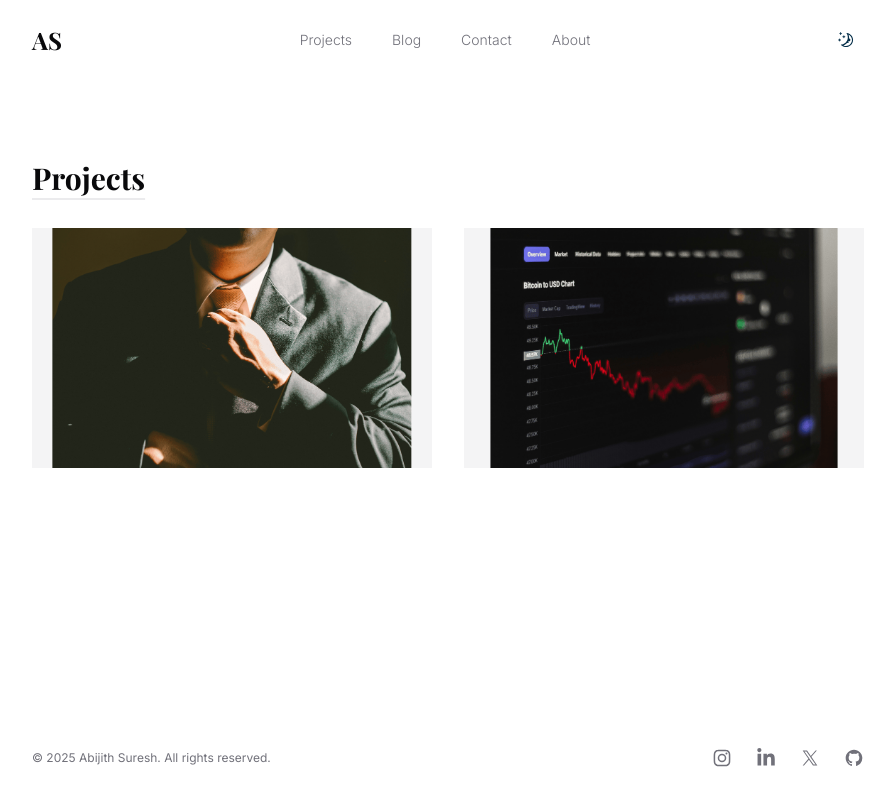
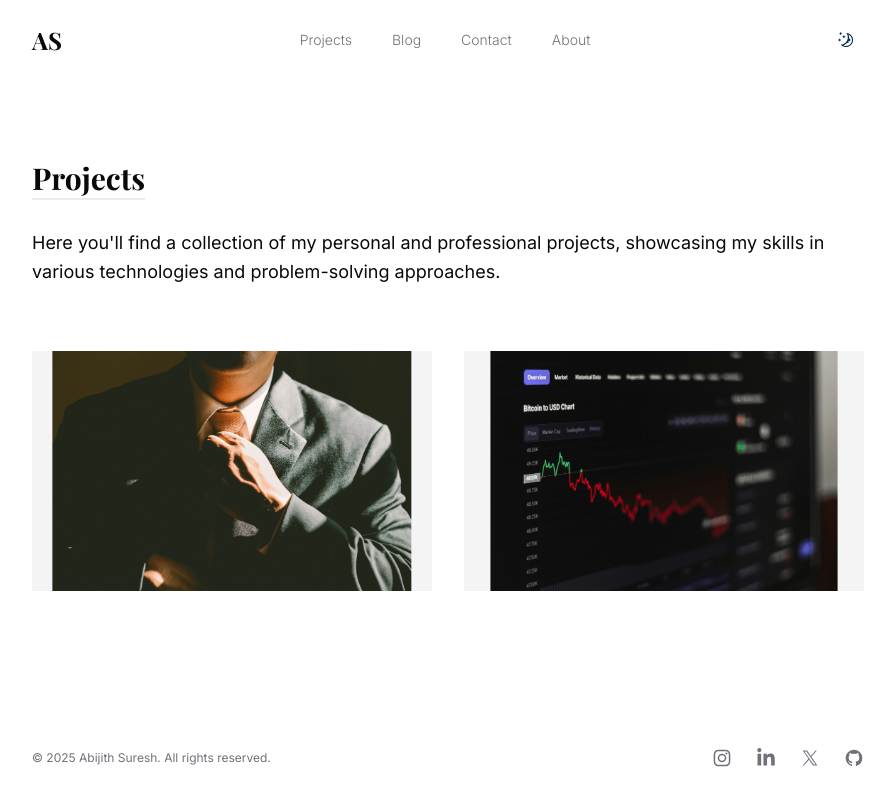
Before and after one commit to abijith-suresh/abijith-suresh.github.io, a Next.js app: page /projects in a window 1280 px wide. Shown: the whole page, without its empty margins (192-1086 px from the left). Built offline with nearby package versions, Linux system fonts and the light colour scheme; a web font is replaced by a local one.

Commit message:
feat: Enhance projects and blog pages with animations and descriptions

```diff
--- a/src/app/blog/page.tsx
+++ b/src/app/blog/page.tsx
@@ -1,6 +1,8 @@
 import Posts from '@/app/blog/components/posts'
 import { getPosts } from '@/lib/posts'
 import { Metadata } from 'next'
+import { StaggerItem } from '@/components/animations/framer/transitions'
+import { PageTransition } from '@/components/animations/page/page-transition'
 
 export const metadata: Metadata = {
   title: 'Blog | Abijith',
@@ -37,9 +39,16 @@ export default async function BlogPage() {
   const posts = await getPosts()
 
   return (
-    <div className='container max-w-4xl pt-40 pb-24'>
-      <h1 className='title mb-8'>Blog</h1>
-      <Posts posts={posts} />
-    </div>
+    <PageTransition>
+      <div className='container max-w-4xl pt-40 pb-24'>
+        <StaggerItem>
+          <h1 className='title mb-8'>Blog</h1>
+          <p className='mb-16 text-lg leading-relaxed'>
+            Welcome to my blog, where I share my thoughts, insights, and experiences on software development, technology, and other topics that interest me.
+          </p>
+        </StaggerItem>
+        <Posts posts={posts} />
+      </div>
+    </PageTransition>
   )
 }
--- a/src/app/contact/page.tsx
+++ b/src/app/contact/page.tsx
@@ -1,5 +1,6 @@
 import ContactForm from '@/components/contact-form'
 import { PageTransition } from '@/components/animations/page/page-transition'
+import { StaggerItem } from '@/components/animations/framer/transitions'
 
 /**
  * Renders the contact page, which includes a contact form.
@@ -8,6 +9,7 @@ import { PageTransition } from '@/components/animations/page/page-transition'
 export default function Contact() {
   return (
     <PageTransition>
+      <StaggerItem>
         <section className='pt-40 pb-24'>
           <div className='container max-w-4xl'>
             <h2 className='title mb-8'>Let&apos;s talk about your project</h2>
@@ -15,6 +17,7 @@ export default function Contact() {
             <ContactForm />
           </div>
         </section>
+      </StaggerItem>
     </PageTransition>
   )
 }
--- a/src/app/projects/page.tsx
+++ b/src/app/projects/page.tsx
@@ -1,6 +1,8 @@
 import Projects from '@/app/projects/components/projects'
 import { getProjects } from '@/lib/projects'
 import { Metadata } from 'next'
+import { StaggerItem } from '@/components/animations/framer/transitions'
+import { PageTransition } from '@/components/animations/page/page-transition'
 
 export const metadata: Metadata = {
   title: 'Projects | Abijith',
@@ -37,9 +39,16 @@ export default async function ProjectsPage() {
   const projects = await getProjects()
 
   return (
-    <div className='container max-w-4xl pt-40 pb-24'>
-      <h1 className='title mb-8'>Projects</h1>
-      <Projects projects={projects} />
-    </div>
+    <PageTransition>
+      <div className='container max-w-4xl pt-40 pb-24'>
+        <StaggerItem>
+          <h1 className='title mb-8'>Projects</h1>
+          <p className='mb-16 text-lg leading-relaxed'>
+            Here you&apos;ll find a collection of my personal and professional projects, showcasing my skills in various technologies and problem-solving approaches.
+          </p>
+        </StaggerItem>
+        <Projects projects={projects} />
+      </div>
+    </PageTransition>
   )
 }
```
Lines whose indentation alone changed are shown as unchanged.
